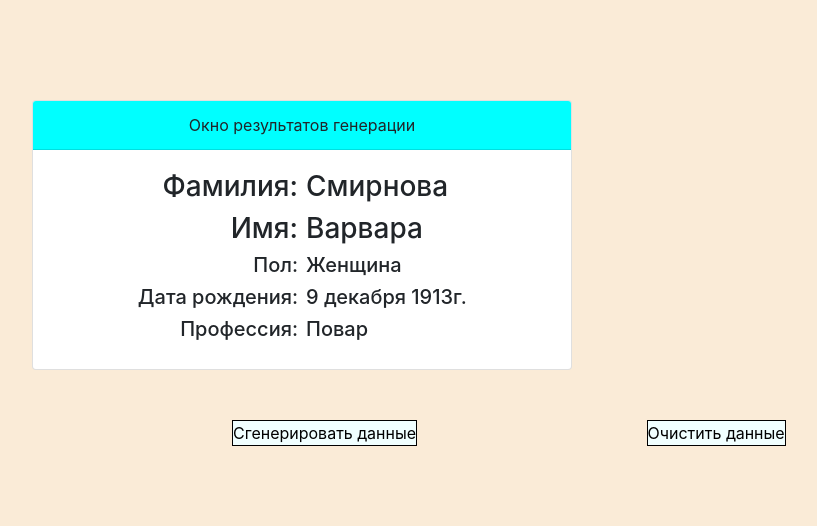
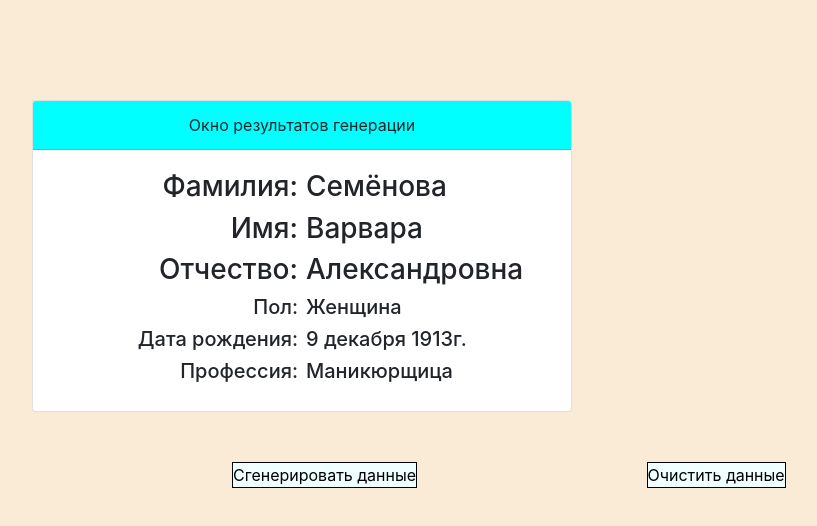
Before and after one commit to EvgenyKhodykin/person-generator, a plain HTML site: page index.html in a window 1280 px wide. Shown: the whole page, without its empty margins (338-1155 px from the left). Drawn offline with nearby package versions, Linux system fonts and the light colour scheme.

Commit message:
addThirdName

```diff
--- a/index.html
+++ b/index.html
@@ -21,6 +21,7 @@
                         <div class="leftcol">
                             <h3>Фамилия:</h3>
                             <h3>Имя:</h3>
+                            <h3>Отчество:</h3>
                             <h5>Пол:</h5>
                             <h5>Дата рождения:</h5>
                             <h5>Профессия:</h5>
@@ -28,6 +29,7 @@
                         <div class="rightcol">
                             <h3 id="surnameOutput"> Иванов </h3>
                             <h3 id="firstNameOutput"> Иван </h3>
+                            <h3 id="thirdNameOutput"> Иванович </h3>
                             <h5 id="genderOutput"> Мужчина </h5>
                             <h5 id="birthOutput"> 1945</h5>
                             <h5 id="profName"> Солдат</h5>
--- a/init.js
+++ b/init.js
@@ -2,6 +2,7 @@ window.onload = function(){
     const initPerson = personGenerator.getPerson()
     document.querySelector('#firstNameOutput').innerText = initPerson.firstName
     document.querySelector('#surnameOutput').innerText = initPerson.surname
+    document.querySelector('#thirdNameOutput').innerText = initPerson.thirdName
     document.querySelector('#genderOutput').innerText = initPerson.gender
     document.querySelector('#birthOutput').innerText = initPerson.dateOfBirth
     document.querySelector('#profName').innerText = initPerson.profName
@@ -15,6 +16,7 @@ document.querySelector('#buttonClr').addEventListener('click', () => {
     const initPersonClear = personGenerator.getPersonClear()
     document.querySelector('#firstNameOutput').innerText = initPersonClear.firstName
     document.querySelector('#surnameOutput').innerText = initPersonClear.surname
+    document.querySelector('#thirdNameOutput').innerText = initPersonClear.thirdName
     document.querySelector('#genderOutput').innerText = initPersonClear.gender
     document.querySelector('#birthOutput').innerText = initPersonClear.dateOfBirth
     document.querySelector('#profName').innerText = initPersonClear.profName
--- a/personGenerator.js
+++ b/personGenerator.js
@@ -74,6 +74,17 @@ const personGenerator = {
             "id_5": "Тракторист"
         }
     }`,
+     // Добавляем список для отчеств
+     thirdNameJson: `{
+        "count": 5,
+        "list": {
+            "id_1": "Александр",
+            "id_2": "Максим",
+            "id_3": "Иван",
+            "id_4": "Вячеслав",
+            "id_5": "Артём"
+        }
+    }`,
 
     GENDER_MALE: 'Мужчина',
     GENDER_FEMALE: 'Женщина',
@@ -130,23 +141,30 @@ const personGenerator = {
        return dayOfBirth +' '+ monthOfBirth +' '+ yearOfBirth
     },
 
+    // Напишем функцию для отчества
+    randomThirdName: function () {
+        const thirdName = this.randomValue(this.thirdNameJson)
+        return this.isMale ? thirdName+'ович' : thirdName+'овна'
+     },
 
 
     getPerson: function () {
         this.person = {};
         this.person.gender = this.randomGender();
         this.person.firstName = this.randomFirstName();
+        this.person.thirdName = this.randomThirdName();
         this.person.surname = this.randomSurname();
         this.person.dateOfBirth = this.randomDateOfBirth ();
         this.person.profName = this.randomProfName();
         return this.person;
     },
 
-
+    //Создадим новое свойство объекта для очистки
      getPersonClear: function () {
         this.person = {};
         this.person.gender = ' ';
         this.person.firstName = ' ';
+        this.person.thirdName = ' ';
         this.person.surname = ' ';
         this.person.dateOfBirth = ' ';
         this.person.profName = ' ';
```
